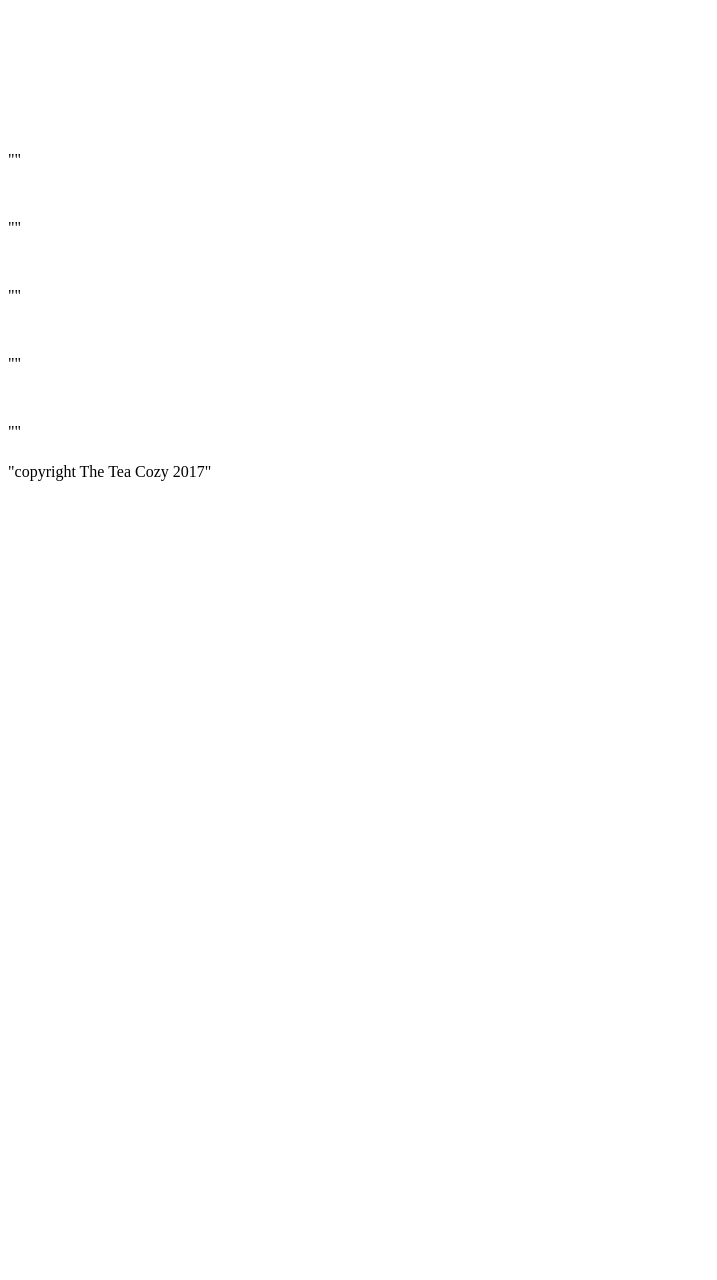
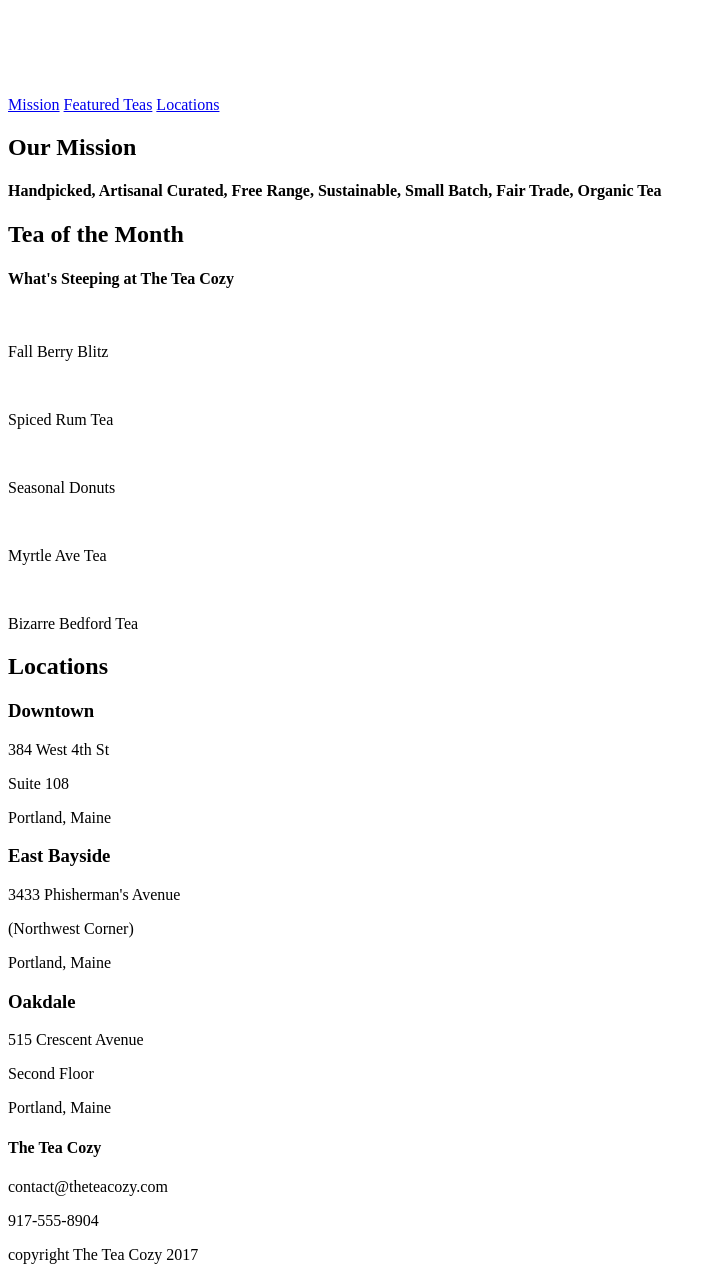
Before and after one commit to janehurh48/TeaCozy, a plain HTML site: page index.html in a window 1280 px wide. Shown: the whole page, without its empty margins (0-717 px from the left). Before the commit the page ends 800 px from the top, so only its background shows below. Drawn offline with Linux system fonts and the light colour scheme.

Commit message:
update text content

```diff
--- a/index.html
+++ b/index.html
@@ -11,7 +11,11 @@
 <header class="flex-container">
   <img class="logo" src="resources/images/logo.png">
   <div class="navigation">
-    <nav> </nav>
+    <nav>
+      <span><a href=#our-mission>Mission</a></span>
+      <span><a href=#tea-of-the-month>Featured Teas</a></span>
+      <span><a href=#locations>Locations</a></span>
+    </nav>
   </div>
 </header>
 <!-- End of Header -->
@@ -19,8 +23,8 @@
 <!-- Mission -->
 <div class="flex-container" id="our-mission">
   <div class="flex-container" id="text-banner">
-    <h2></h2>
-    <h4></h4>
+    <h2>Our Mission</h2>
+    <h4>Handpicked, Artisanal Curated, Free Range, Sustainable, Small Batch, Fair Trade, Organic Tea</h4>
   </div>
 </div>
 <!-- End of Mission -->
@@ -28,15 +32,15 @@
 <!-- Menu -->
 <div class="flex-container" id="tea-of-the-month">
   <div class="flex-container" id="text-banner">
-    <h2></h2>
-    <h4></h4>
+    <h2>Tea of the Month</h2>
+    <h4>What's Steeping at The Tea Cozy</h4>
   </div>
   <div class="flex-container" id="items">
-    <span><img id="berryblitz"><p>""</p></span>
-    <span><img id="spiced-rum"><p>""</p></span>
-    <span><img id="donut"><p>""</p></span>
-    <span><img id="myrtle-ave"><p>""</p></span>
-    <span><img id="bedford-bizarre"><p>""</p></span>
+    <span><img id="berryblitz"><p>Fall Berry Blitz</p></span>
+    <span><img id="spiced-rum"><p>Spiced Rum Tea</p></span>
+    <span><img id="donut"><p>Seasonal Donuts</p></span>
+    <span><img id="myrtle-ave"><p>Myrtle Ave Tea</p></span>
+    <span><img id="bedford-bizarre"><p>Bizarre Bedford Tea</p></span>
   </div>
 </div>
 <!-- End of Menu -->
@@ -44,39 +48,39 @@
 <!-- Locations -->
 <div class="flex-container" id="locations">
   <div id="text-banner">
-    <h2></h2>
+    <h2>Locations</h2>
   </div>
   <div class="flex-container" id="addresses">
     <div id="downtown">
-      <h3></h3>
-      <p></p>
-      <p></p>
-      <p></p>
+      <h3>Downtown</h3>
+      <p>384 West 4th St</p>
+      <p>Suite 108</p>
+      <p>Portland, Maine</p>
     </div>
     <div id="east-bayside">
-      <h3></h3>
-      <p></p>
-      <p></p>
-      <p></p>
+      <h3>East Bayside</h3>
+      <p>3433 Phisherman's Avenue</p>
+      <p>(Northwest Corner)</p>
+      <p>Portland, Maine</p>
     </div>
     <div id="oakdale">
-      <h3></h3>
-      <p></p>
-      <p></p>
-      <p></p>
+      <h3>Oakdale</h3>
+      <p>515 Crescent Avenue</p>
+      <p>Second Floor</p>
+      <p>Portland, Maine</p>
     </div>
 <!-- End of Locations -->
 
 <!-- Contact Info -->
 <div id="contact">
-  <h4></h4>
-  <p></p>
-  <p></p>
+  <h4>The Tea Cozy</h4>
+  <p>contact@theteacozy.com</p>
+  <p>917-555-8904</p>
 </div>
 <!-- End of Contact Info -->
 
 <footer>
-  <p>"copyright The Tea Cozy 2017"</p>
+  <p>copyright The Tea Cozy 2017</p>
 </footer>
 
 </body>
```
